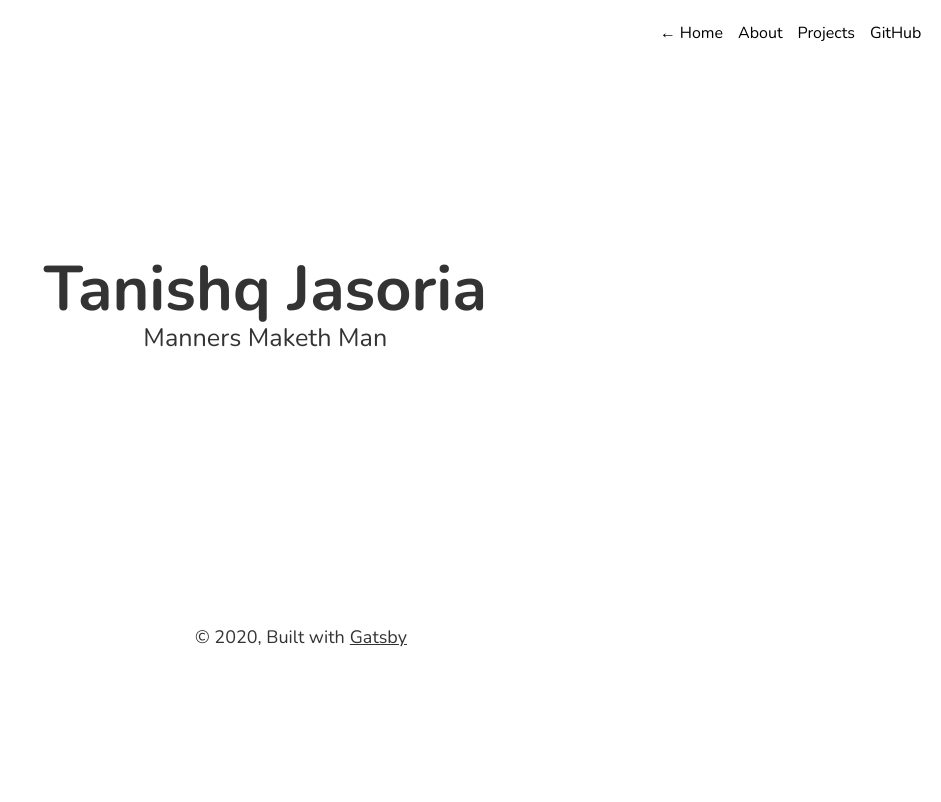
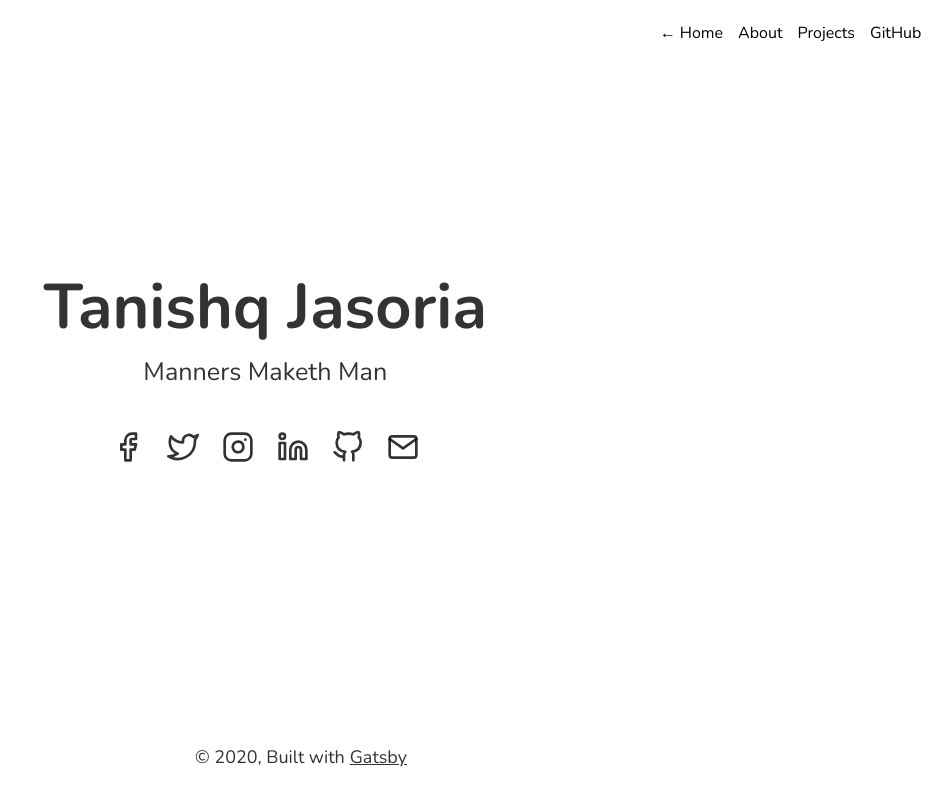
Before and after one commit to tanishqjasoria/portfolio-gatsby, a Gatsby site: page / in a window 1280 px wide. Shown: the whole page, without its empty margins (339-1280 px from the left). Built offline with nearby package versions, Linux system fonts and the light colour scheme; Gatsby itself is replaced by a stand-in of ours; a small style sheet from the web is missing.

Commit message:
Modify landing bio page

```diff
--- a/src/components/landing-bio.js
+++ b/src/components/landing-bio.js
@@ -2,6 +2,7 @@ import React from "react"
 import PropTypes from "prop-types"
 import { StaticQuery, graphql } from "gatsby"
 import styled from "@emotion/styled"
+import { SOCIAL_LINKS } from "./constants"
 
 const Container = styled.div`
   text-align: center;
@@ -12,11 +13,11 @@ const OuterContainer = styled.div`
   align-items: center;
   justify-content: center;
   flex-direction: row;
-  height: 78vh;
+  height: 93vh;
 `
 
 const Description = styled.p`
-  padding: 0;
+  padding: 2vh;
   margin-bottom: 1rem;
   font-size: 1.4rem;
 `
@@ -24,6 +25,67 @@ const Description = styled.p`
 const NameHeader = styled.h1`
   font-size: 3.5rem;
   margin-bottom: 0;
+`
+const SocialLinks = styled.div`
+  margin-top: 20px;
+`
+
+const IconCont = styled.a`
+  margin: 10px;
+  text-decoration: none;
+  position: relative;
+  display: inline-block;
+  height: 30px;
+  width: 35px;
+  transition: all ease-in-out 0.2s;
+
+  :hover::before {
+    opacity: 1;
+    transform: translate3d(0, 0, 0);
+    white-space: nowrap;
+  }
+  ::before {
+    content: attr(data-title);
+    display: inline-block;
+    position: absolute;
+    bottom: -38px;
+    left: -6px;
+    margin: 0 auto;
+    font-size: 13px;
+    padding: 3px 10px;
+    background: #222;
+    color: #fff;
+    border-radius: 2px;
+    height: 28px;
+    line-height: 22px;
+    opacity: 0;
+    transition: opacity 150ms linear, transform 150ms linear, -webkit-transform 150ms linear;
+    transform: translate3d(0, -8px, 0);
+    z-index: 99;
+  }
+  ::after {
+    content: "";
+    position: absolute;
+    top: 35px;
+    left: 13px;
+    width: 0;
+    height: 0;
+    border-left: 5px solid transparent;
+    border-right: 5px solid transparent;
+    border-bottom: 6px solid #222;
+    opacity: 0;
+    transition: opacity 150ms linear, transform 150ms linear, -webkit-transform 150ms linear;
+    transform: translate3d(0, -8px, 0);
+    z-index: 100;
+  }
+  :hover::after {
+    opacity: 1;
+    transform: translate3d(0, 0, 0);
+  }
+  // .social-links > .icon {
+  //   transition: all ease-in-out 0.2s;
+  // }
+  //
 `
 
 const LandingBio = () => (
@@ -43,6 +105,13 @@ const LandingBio = () => (
         <Container>
           <NameHeader>{data.site.siteMetadata.title}</NameHeader>
           <Description>{data.site.siteMetadata.subtitle}</Description>
+          <SocialLinks>
+            {SOCIAL_LINKS.map( ({url, text, Icon}) => (
+              <IconCont data-title={text} href={url} target="_blank">
+                <Icon size={32}/>
+              </IconCont>
+            ))}
+          </SocialLinks>
         </Container>
       </OuterContainer>
     )}
```
